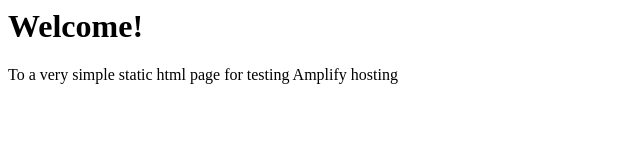
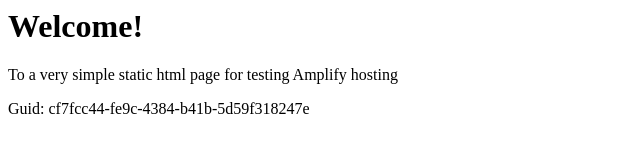
Before and after one commit to aws-aemilia-sin/Github-PR-Commit-Integration-Test-DoNotTouch-Gith-OKSLNVO2-v1-prod-ap-southeast-1, a website: page src/index.html in a window 1280 px wide. Shown: the whole page, without its empty margins (0-640 px from the left). Drawn offline with Linux system fonts and the light colour scheme.

Commit message:
commit from integ tests

```diff
--- a/src/index.html
+++ b/src/index.html
@@ -1,3 +1,5 @@
+
+
 <html lang="en">
 
 <head>
@@ -10,6 +12,6 @@
 <body>
     <h1>Welcome!</h1>
     <p>To a very simple static html page for testing Amplify hosting</p>
-</body>
+    <p>Guid: cf7fcc44-fe9c-4384-b41b-5d59f318247e</p></body>
 
 </html>
```
